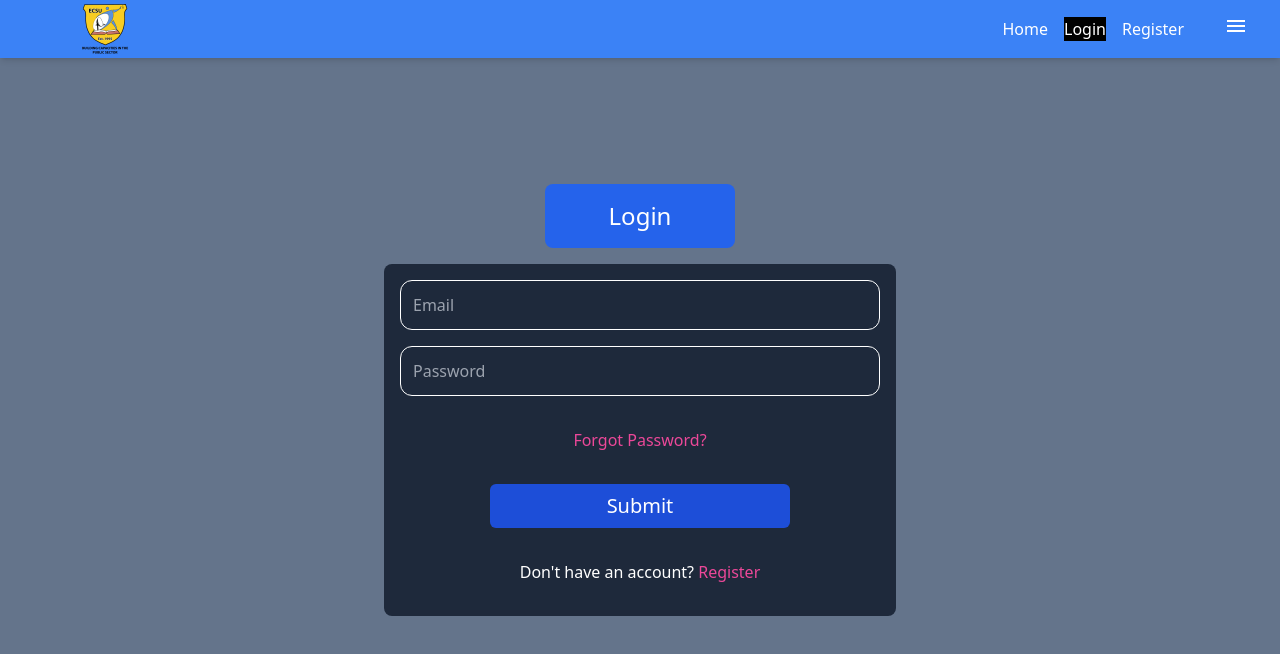
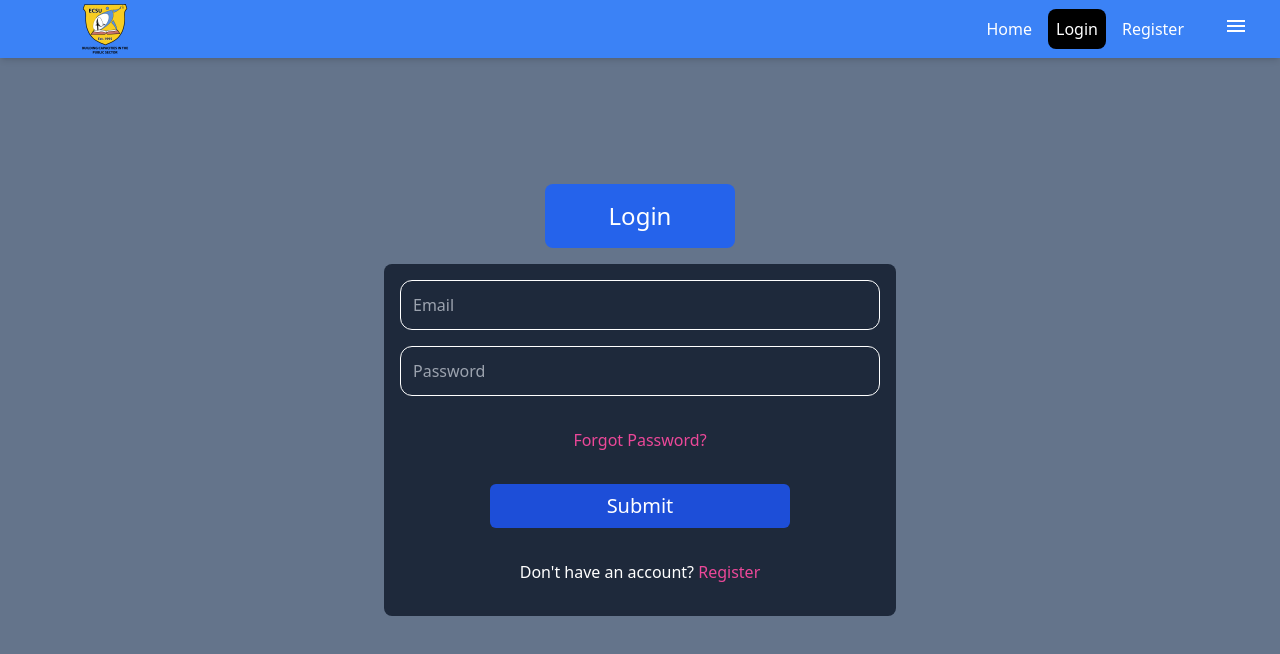
Before and after one commit to Deraraf/technic, a React (Vite) app in the folder frontend/: page /login in a window 1280 px wide. Shown: the top 654 px of the page. Built offline with nearby package versions, Linux system fonts and the light colour scheme.

Commit message:
padding for login and register

```diff
--- a/frontend/src/components/Header.jsx
+++ b/frontend/src/components/Header.jsx
@@ -83,7 +83,9 @@ const Header = () => {
                   <NavLink
                     to="/login"
                     className={({ isActive }) =>
-                      isActive ? "bg-black  text-white" : "text-white"
+                      isActive
+                        ? "bg-black p-2 rounded-lg  text-white"
+                        : "text-white"
                     }
                   >
                     Login
@@ -91,7 +93,9 @@ const Header = () => {
                   <NavLink
                     to="/register"
                     className={({ isActive }) =>
-                      isActive ? "bg-black  text-white" : "text-white"
+                      isActive
+                        ? "bg-black p-2 rounded-lg  text-white"
+                        : "text-white"
                     }
                   >
                     Register
```
